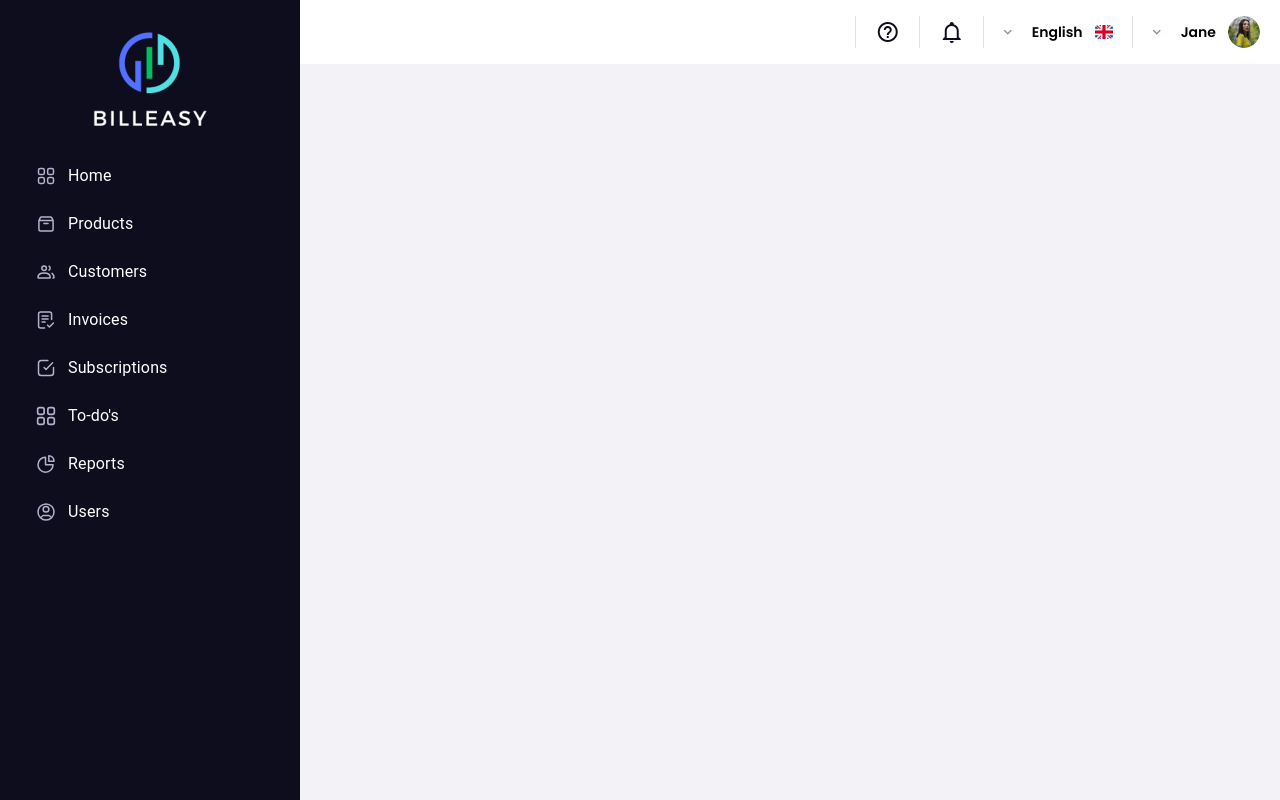
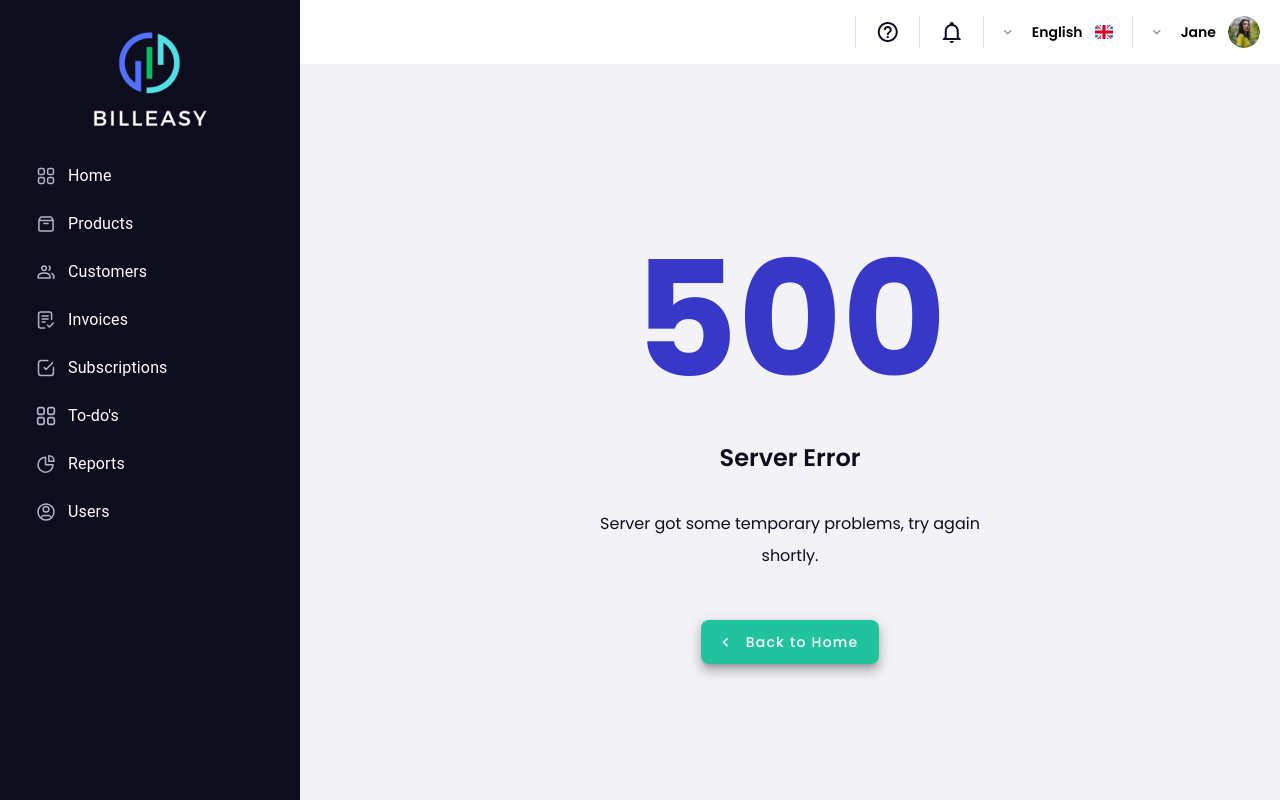
Before and after one commit to toaingo2108/Billeasy-vue, a Vue app: page /500 in a window 1280 px wide. Built offline with nearby package versions, Linux system fonts and the light colour scheme.

Commit message:
500 error

```diff
--- a/src/App.vue
+++ b/src/App.vue
@@ -49,7 +49,7 @@
   font-size: 12px !important;
 }
 .font-14 {
-  font-size: 14px;
+  font-size: 14px !important;
 }
 .font-16 {
   font-size: 16px;
@@ -61,6 +61,9 @@
   font-size: 20px !important;
 }
 .font-24 {
+  font-size: 24px !important;
+}
+.font-28 {
   font-size: 24px !important;
 }
 .font-30 {
@@ -88,4 +91,7 @@ html {
 .dark-font {
   color: #0d0d1e;
 }
+.white-font {
+  color: white !important;
+}
 </style>
--- a/src/layouts/default/Default.vue
+++ b/src/layouts/default/Default.vue
@@ -6,7 +6,7 @@
         class="w-100 min-width-200 mx-0 d-flex flex-column align-center pa-0"
       >
         <app-bar />
-        <default-view class="w-100 pa-0" />
+        <default-view class="w-100 px-0" />
       </div>
     </div>
   </v-app>
--- a/src/layouts/default/SideMenu.vue
+++ b/src/layouts/default/SideMenu.vue
@@ -33,6 +33,11 @@
 import { ref } from "vue";
 import { useRoute, useRouter } from "vue-router";
 import { useStore } from "vuex";
+
+const router = useRouter();
+const route = useRoute();
+const store = useStore();
+
 import homeIcon from "@/assets/svg/sideMenu/home.svg";
 import productsIcon from "@/assets/svg/sideMenu/products.svg";
 import customersIcon from "@/assets/svg/sideMenu/customers.svg";
@@ -53,9 +58,6 @@ const menuItems = [
   [usersIcon, "Users", "users"],
 ];
 const selected = ref(-1);
-const router = useRouter();
-const route = useRoute();
-const store = useStore();
 
 function onOpenMenu(name: string, index: number) {
   if (name == "logout") {
--- a/src/views/NotFound.vue
+++ b/src/views/NotFound.vue
@@ -3,13 +3,33 @@
     <div class="app-bold-font blue-font font-160">404</div>
     <div class="app-semibold-font font-28 dark-font">Page Not Found</div>
     <div
-      class="app-regular-font font-16 dark-font mx-5 text-center mt-5"
-      style="max-width: 432px"
+      class="app-regular-font font-16 dark-font mx-5 text-center mt-8"
+      style="max-width: 432px; line-height: 2"
     >
       Oops! The page you are looking for does not exist. It might have been
       moved or deleted.
     </div>
+    <v-btn
+      color="#20C39D"
+      prepend-icon="mdi-chevron-left"
+      rounded="lg"
+      elevation="8"
+      class="text-none mt-12 white-font app-medium-font font-14"
+      size="large"
+      @click="goToHome"
+    >
+      Back to Home
+    </v-btn>
   </div>
 </template>
 
-<script lang="ts" setup></script>
+<script lang="ts" setup>
+import { useRoute, useRouter } from "vue-router";
+
+const router = useRouter();
+const route = useRoute();
+
+function goToHome() {
+  router.replace({ name: "home" });
+}
+</script>
--- a/src/views/ServerError.vue
+++ b/src/views/ServerError.vue
@@ -1,3 +1,34 @@
-<template>500 error</template>
+<template>
+  <div class="w-100 h-100 d-flex align-center justify-center flex-column">
+    <div class="app-bold-font blue-font font-160">500</div>
+    <div class="app-semibold-font font-28 dark-font">Server Error</div>
+    <div
+      class="app-regular-font font-16 dark-font mx-5 text-center mt-8"
+      style="max-width: 432px; line-height: 2"
+    >
+      Server got some temporary problems, try again shortly.
+    </div>
+    <v-btn
+      color="#20C39D"
+      prepend-icon="mdi-chevron-left"
+      rounded="lg"
+      elevation="8"
+      class="text-none mt-12 white-font app-medium-font font-14"
+      size="large"
+      @click="goToHome"
+    >
+      Back to Home
+    </v-btn>
+  </div>
+</template>
 
-<script lang="ts" setup></script>
+<script lang="ts" setup>
+import { useRoute, useRouter } from "vue-router";
+
+const router = useRouter();
+const route = useRoute();
+
+function goToHome() {
+  router.replace({ name: "home" });
+}
+</script>
```
